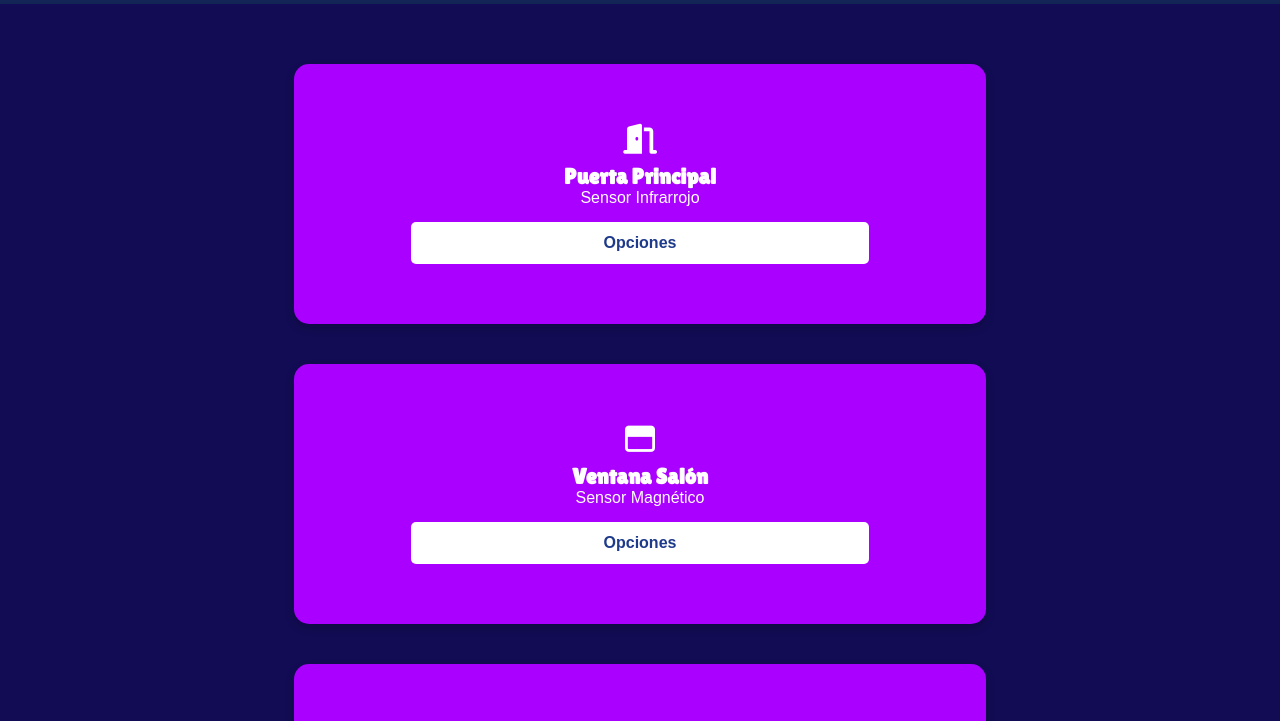
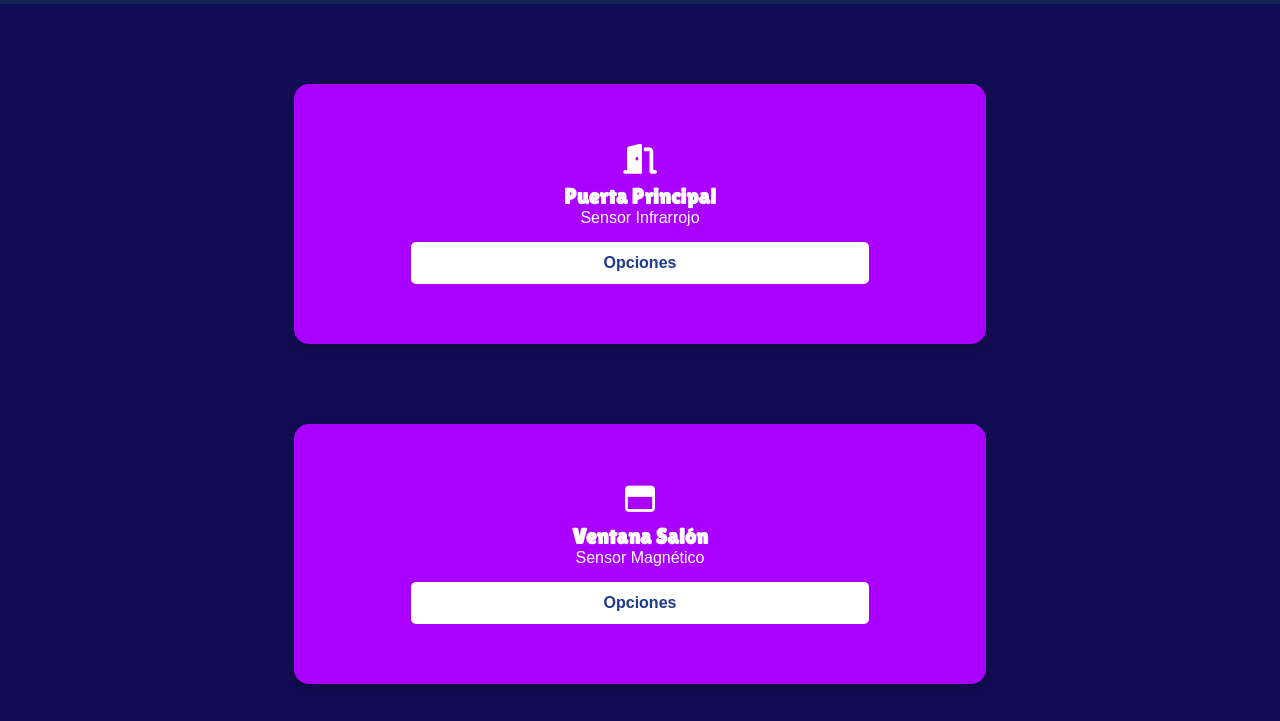
Before and after one commit to Ivhanfc/ProyectoEquipo, a website: page proyecto/index.html in a window 1280 px wide. Shown: the part 76-797 px from the top of the page. Drawn offline with nearby package versions, Linux system fonts and the light colour scheme.

Commit message:
comitdesesperacion

```diff
--- a/proyecto/style.css
+++ b/proyecto/style.css
@@ -27,10 +27,11 @@
     align-items: center;
     justify-content: center;
     width: 60%;
-    max-width: 1000; /* Increased max-width for larger screens */
+    max-width: 1000px; /* Fixed typo on max-width */
     padding: 20px;
     margin: auto;
   }
+
   header {
     font-size: clamp(20px, 5vw, 28px);
     width: 100%;
@@ -55,12 +56,11 @@
     align-items: center;
     background-color: #aa00ff;
     color: white;
-    width: 95%; /* Increased width to make it wider */
-    max-width: 1200px; /* Increased max-width for larger screens */
+    width: 95%;
+    max-width: 1200px;
     padding: 60px;
-
     border-radius: 15px;
-    margin: 20px auto;
+    margin: 40px auto; /* Added more margin to separate elements */
     box-shadow: 0px 4px 10px rgba(0, 0, 0, 0.2);
     transition: transform 0.3s ease-in-out;
   }
```
